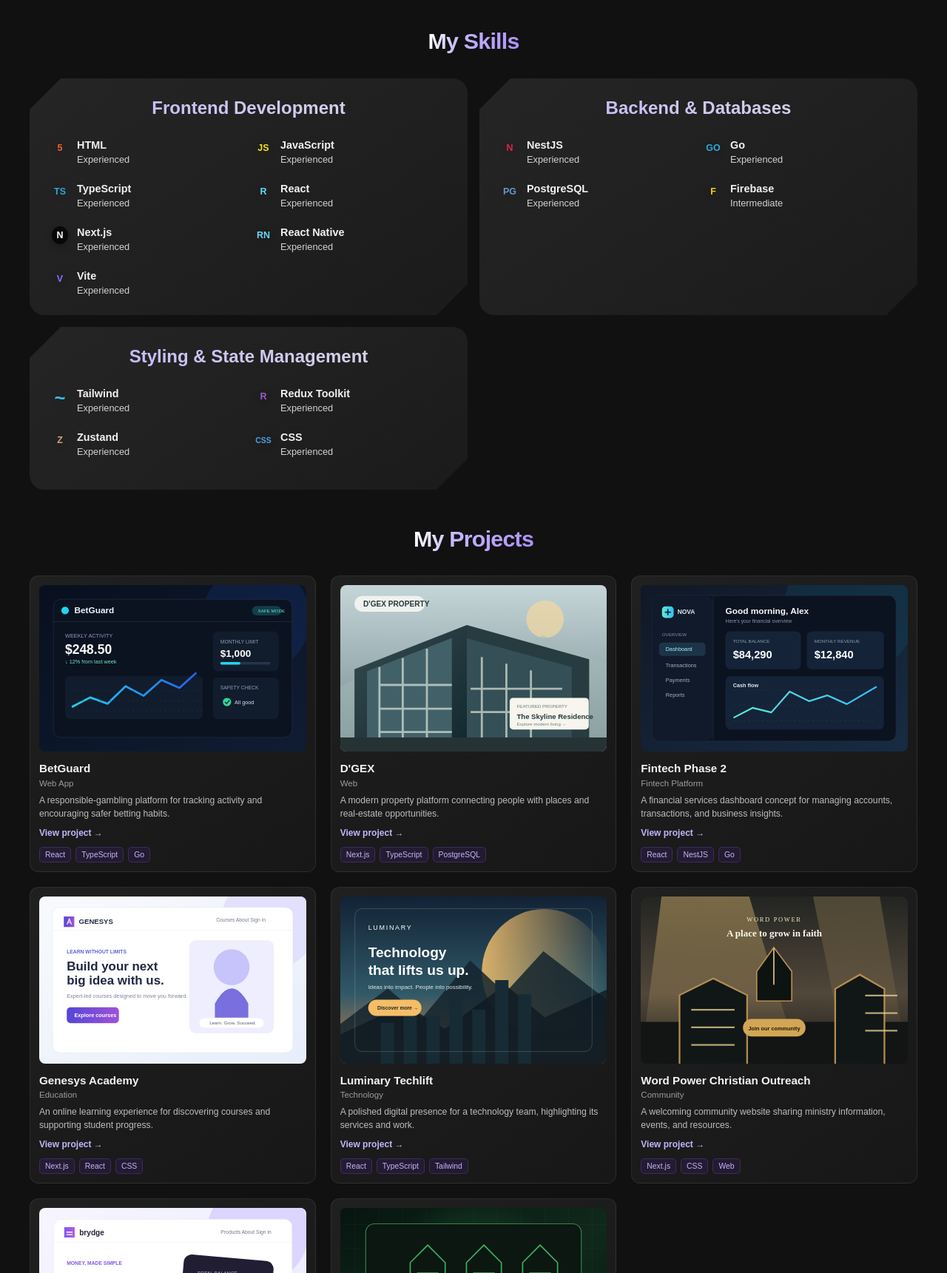
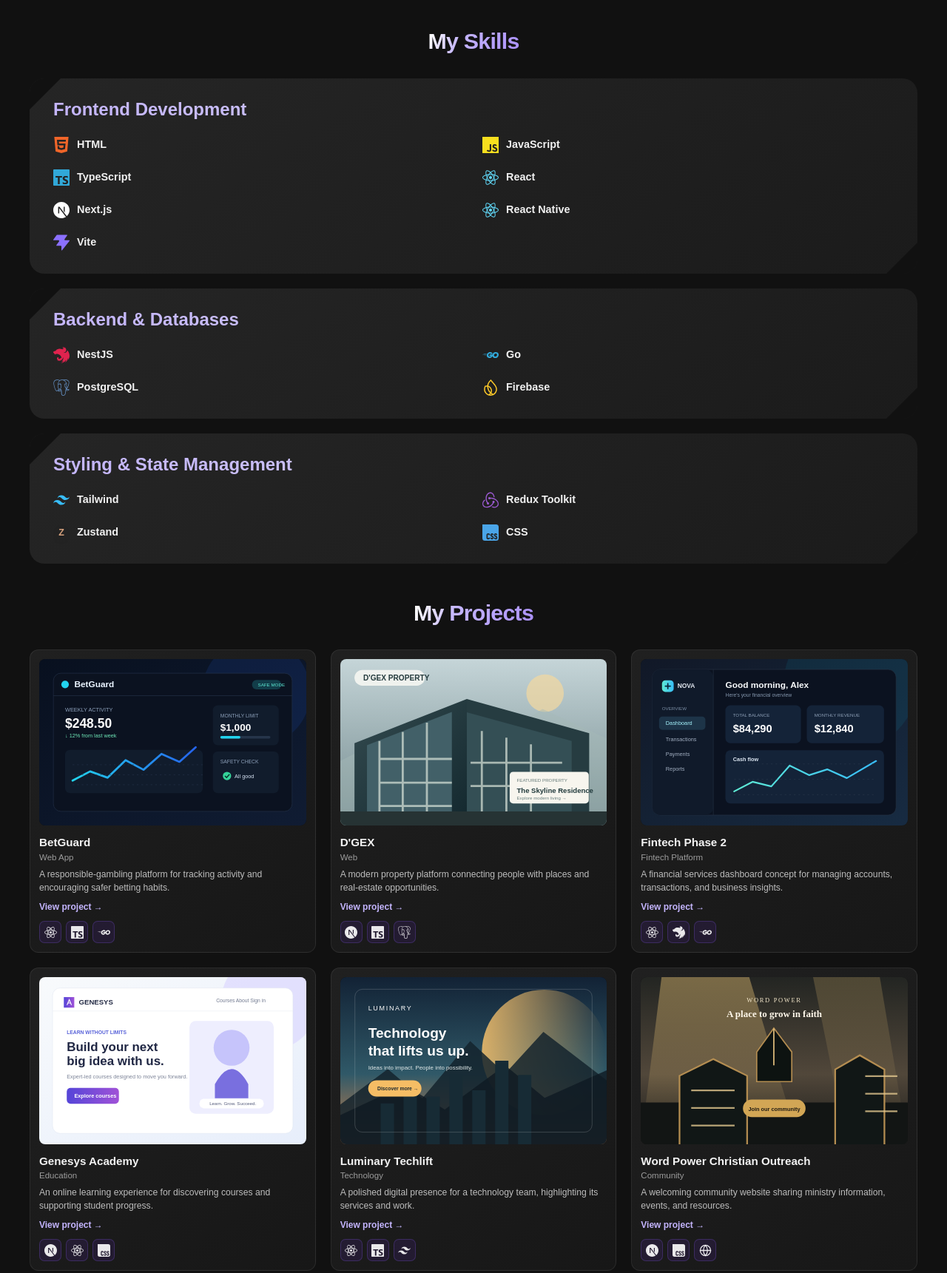
Before and after one commit to hoangthang4167/Thang-Nguyen-Portfolio, a plain HTML site: page index.html in a window 1280 px wide. Shown: the part 1740-3461 px from the top of the page at 74% size. Drawn offline with Linux system fonts and the light colour scheme.

Commit message:
update and fix global, icon

```diff
--- a/css/sections/hero-about.css
+++ b/css/sections/hero-about.css
@@ -122,10 +122,9 @@
 
 @media (max-width: 640px) {
     .hero {
-        width: 100vw;
         height: calc(100vh - 80px);
         height: calc(100svh - 80px);
-        margin-left: calc(50% - 50vw);
+        margin-inline: -16px;
         grid-template-columns: minmax(0, 1fr);
         align-items: start;
     }
--- a/css/sections/projects.css
+++ b/css/sections/projects.css
@@ -96,12 +96,22 @@
 }
 
 .project-card__technology {
-    padding: 4px 7px;
+    display: grid;
+    width: 30px;
+    height: 30px;
+    place-items: center;
     border: 1px solid rgba(139, 92, 246, 0.24);
-    border-radius: 5px;
+    border-radius: 7px;
     background: rgba(109, 40, 217, 0.12);
-    color: #c4b5fd;
-    font-size: 0.65rem;
+}
+
+.project-card__technology img {
+    display: block;
+    width: 17px;
+    height: 17px;
+    object-fit: contain;
+    filter: brightness(0) invert(1);
+    opacity: 0.9;
 }
 
 @media (max-width: 640px) {
@@ -145,7 +155,4 @@
         font-size: 0.95rem;
     }
 
-    .project-card__technology {
-        font-size: 0.78rem;
-    }
 }
--- a/css/sections/skills.css
+++ b/css/sections/skills.css
@@ -5,8 +5,8 @@
 .skills__grid {
     display: grid;
     width: 100%;
-    grid-template-columns: repeat(2, minmax(0, 1fr));
-    gap: 16px;
+    grid-template-columns: minmax(0, 1fr);
+    gap: 20px;
     margin: 0;
     perspective: 1200px;
 }
@@ -14,8 +14,8 @@
 .skills__category {
     position: relative;
     isolation: isolate;
-    min-height: 220px;
-    padding: 26px 30px;
+    min-height: 0;
+    padding: 28px 32px;
     overflow: hidden;
     border-radius: 20px;
     background: linear-gradient(145deg, #252525, #1b1b1b);
@@ -58,13 +58,13 @@
 }
 
 .skills__category-title {
-    margin-bottom: 28px;
+    margin-bottom: 20px;
     background: linear-gradient(90deg, #c4b5fd, #d7d9e3);
     background-clip: text;
     color: transparent;
     font-size: 1.5rem;
     font-weight: 700;
-    text-align: center;
+    text-align: left;
     transform: translateZ(18px);
     -webkit-background-clip: text;
 }
@@ -72,15 +72,16 @@
 .skills__list {
     display: grid;
     grid-template-columns: repeat(2, minmax(0, 1fr));
-    gap: 24px 18px;
+    gap: 16px 24px;
     list-style: none;
 }
 
 .skills__item {
     display: flex;
     min-width: 0;
-    align-items: flex-start;
-    gap: 12px;
+    align-items: center;
+    gap: 10px;
+    padding: 2px 0;
     transform: translateZ(10px);
     transition: transform 300ms ease;
 }
@@ -143,8 +144,6 @@
 }
 
 .skills__item-icon--next {
-    border-radius: 50%;
-    background: #080808;
     color: #fff;
 }
 
@@ -166,7 +165,6 @@
 
 .skills__item-icon--tailwind {
     color: #38bdf8;
-    font-size: 1.6rem;
 }
 
 .skills__item-icon--redux {
@@ -179,23 +177,93 @@
 
 .skills__item-icon--css {
     color: #4aa5e8;
-    font-size: 0.65rem;
+}
+
+.skills__item-icon:not(.skills__item-icon--zustand) {
+    background-color: currentColor;
+    mask-position: center;
+    mask-repeat: no-repeat;
+    mask-size: contain;
+    -webkit-mask-position: center;
+    -webkit-mask-repeat: no-repeat;
+    -webkit-mask-size: contain;
+}
+
+.skills__item-icon--html {
+    mask-image: url("../../assets/images/skills/html5.svg");
+    -webkit-mask-image: url("../../assets/images/skills/html5.svg");
+}
+
+.skills__item-icon--javascript {
+    mask-image: url("../../assets/images/skills/javascript.svg");
+    -webkit-mask-image: url("../../assets/images/skills/javascript.svg");
+}
+
+.skills__item-icon--typescript {
+    mask-image: url("../../assets/images/skills/typescript.svg");
+    -webkit-mask-image: url("../../assets/images/skills/typescript.svg");
+}
+
+.skills__item-icon--react,
+.skills__item-icon--native {
+    mask-image: url("../../assets/images/skills/react.svg");
+    -webkit-mask-image: url("../../assets/images/skills/react.svg");
+}
+
+.skills__item-icon--next {
+    mask-image: url("../../assets/images/skills/nextdotjs.svg");
+    -webkit-mask-image: url("../../assets/images/skills/nextdotjs.svg");
+}
+
+.skills__item-icon--vite {
+    mask-image: url("../../assets/images/skills/vite.svg");
+    -webkit-mask-image: url("../../assets/images/skills/vite.svg");
+}
+
+.skills__item-icon--nestjs {
+    mask-image: url("../../assets/images/skills/nestjs.svg");
+    -webkit-mask-image: url("../../assets/images/skills/nestjs.svg");
+}
+
+.skills__item-icon--go {
+    mask-image: url("../../assets/images/skills/go.svg");
+    -webkit-mask-image: url("../../assets/images/skills/go.svg");
+}
+
+.skills__item-icon--postgres {
+    mask-image: url("../../assets/images/skills/postgresql.svg");
+    -webkit-mask-image: url("../../assets/images/skills/postgresql.svg");
+}
+
+.skills__item-icon--firebase {
+    mask-image: url("../../assets/images/skills/firebase.svg");
+    -webkit-mask-image: url("../../assets/images/skills/firebase.svg");
+}
+
+.skills__item-icon--tailwind {
+    mask-image: url("../../assets/images/skills/tailwindcss.svg");
+    -webkit-mask-image: url("../../assets/images/skills/tailwindcss.svg");
+}
+
+.skills__item-icon--redux {
+    mask-image: url("../../assets/images/skills/redux.svg");
+    -webkit-mask-image: url("../../assets/images/skills/redux.svg");
+}
+
+.skills__item-icon--css {
+    mask-image: url("../../assets/images/skills/css.svg");
+    -webkit-mask-image: url("../../assets/images/skills/css.svg");
 }
 
 .skills__item-info {
-    display: grid;
-    gap: 4px;
+    min-width: 0;
 }
 
 .skills__item-name {
     color: #f1f1f1;
     font-size: 0.9rem;
     font-weight: 700;
-}
-
-.skills__item-level {
-    color: #d2d2d2;
-    font-size: 0.8rem;
+    line-height: 1.35;
 }
 
 @media (max-width: 640px) {
@@ -205,60 +273,54 @@
 
     .skills__grid {
         grid-template-columns: minmax(0, 1fr);
-        gap: 28px;
+        gap: 16px;
         perspective: none;
     }
 
     .skills__category {
         min-height: 0;
-        padding: 26px 22px;
+        padding: 22px 18px;
         border-radius: 20px;
         background: linear-gradient(145deg, #252733, #191d27);
     }
 
     .skills__category-title {
-        margin-bottom: 24px;
+        margin-bottom: 16px;
         font-family: "Segoe UI", Arial, Helvetica, sans-serif;
-        font-size: clamp(1.65rem, 7vw, 2rem);
+        font-size: clamp(1.05rem, 4vw, 1.4rem);
         font-weight: 750;
         letter-spacing: -0.035em;
         text-align: left;
         transform: none;
     }
 
-    .skills__list {
-        gap: 20px 14px;
-    }
-
     .skills__item {
-        gap: 10px;
+        gap: 8px;
         transform: none;
     }
 
     .skills__item-icon {
-        width: 24px;
-        min-width: 24px;
-        font-size: 0.85rem;
+        width: 20px;
+        min-width: 20px;
+        font-size: 0.75rem;
     }
 
     .skills__item-name {
         font-family: "Segoe UI", Arial, Helvetica, sans-serif;
-        font-size: 1rem;
-    }
-
-    .skills__item-level {
-        font-family: "Segoe UI", Arial, Helvetica, sans-serif;
-        font-size: 0.9rem;
+        font-size: clamp(0.78rem, 3.5vw, 0.9rem);
     }
 }
 
 @media (max-width: 380px) {
     .skills__category {
-        padding-inline: 18px;
+        padding: 16px 12px;
     }
 
-    .skills__list {
-        grid-template-columns: minmax(0, 1fr);
-        gap: 16px;
+    .skills__category-title {
+        font-size: 1rem;
+    }
+
+    .skills__item-name {
+        font-size: 0.76rem;
     }
 }
--- a/index.html
+++ b/index.html
@@ -237,52 +237,45 @@
                 <h3 class="skills__category-title">Frontend Development</h3>
                 <ul class="skills__list">
                     <li class="skills__item">
-                        <span class="skills__item-icon skills__item-icon--html" aria-hidden="true">5</span>
+                        <span class="skills__item-icon skills__item-icon--html" aria-hidden="true"></span>
                         <div class="skills__item-info">
                             <span class="skills__item-name">HTML</span>
-                            <span class="skills__item-level">Experienced</span>
                         </div>
                     </li>
                     <li class="skills__item">
-                        <span class="skills__item-icon skills__item-icon--javascript" aria-hidden="true">JS</span>
+                        <span class="skills__item-icon skills__item-icon--javascript" aria-hidden="true"></span>
                         <div class="skills__item-info">
                             <span class="skills__item-name">JavaScript</span>
-                            <span class="skills__item-level">Experienced</span>
                         </div>
                     </li>
                     <li class="skills__item">
-                        <span class="skills__item-icon skills__item-icon--typescript" aria-hidden="true">TS</span>
+                        <span class="skills__item-icon skills__item-icon--typescript" aria-hidden="true"></span>
                         <div class="skills__item-info">
                             <span class="skills__item-name">TypeScript</span>
-                            <span class="skills__item-level">Experienced</span>
                         </div>
                     </li>
                     <li class="skills__item">
-                        <span class="skills__item-icon skills__item-icon--react" aria-hidden="true">R</span>
+                        <span class="skills__item-icon skills__item-icon--react" aria-hidden="true"></span>
                         <div class="skills__item-info">
                             <span class="skills__item-name">React</span>
-                            <span class="skills__item-level">Experienced</span>
                         </div>
                     </li>
                     <li class="skills__item">
-                        <span class="skills__item-icon skills__item-icon--next" aria-hidden="true">N</span>
+                        <span class="skills__item-icon skills__item-icon--next" aria-hidden="true"></span>
                         <div class="skills__item-info">
                             <span class="skills__item-name">Next.js</span>
-                            <span class="skills__item-level">Experienced</span>
                         </div>
                     </li>
                     <li class="skills__item">
-                        <span class="skills__item-icon skills__item-icon--native" aria-hidden="true">RN</span>
+                        <span class="skills__item-icon skills__item-icon--native" aria-hidden="true"></span>
                         <div class="skills__item-info">
                             <span class="skills__item-name">React Native</span>
-                            <span class="skills__item-level">Experienced</span>
                         </div>
                     </li>
                     <li class="skills__item">
-                        <span class="skills__item-icon skills__item-icon--vite" aria-hidden="true">V</span>
+                        <span class="skills__item-icon skills__item-icon--vite" aria-hidden="true"></span>
                         <div class="skills__item-info">
                             <span class="skills__item-name">Vite</span>
-                            <span class="skills__item-level">Experienced</span>
                         </div>
                     </li>
                 </ul>
@@ -291,31 +284,27 @@
                 <h3 class="skills__category-title">Backend &amp; Databases</h3>
                 <ul class="skills__list">
                     <li class="skills__item">
-                        <span class="skills__item-icon skills__item-icon--nestjs" aria-hidden="true">N</span>
+                        <span class="skills__item-icon skills__item-icon--nestjs" aria-hidden="true"></span>
                         <div class="skills__item-info">
                             <span class="skills__item-name">NestJS</span>
-                            <span class="skills__item-level">Experienced</span>
                         </div>
                     </li>
                     <li class="skills__item">
-                        <span class="skills__item-icon skills__item-icon--go" aria-hidden="true">GO</span>
+                        <span class="skills__item-icon skills__item-icon--go" aria-hidden="true"></span>
                         <div class="skills__item-info">
                             <span class="skills__item-name">Go</span>
-                            <span class="skills__item-level">Experienced</span>
                         </div>
                     </li>
                     <li class="skills__item">
-                        <span class="skills__item-icon skills__item-icon--postgres" aria-hidden="true">PG</span>
+                        <span class="skills__item-icon skills__item-icon--postgres" aria-hidden="true"></span>
                         <div class="skills__item-info">
                             <span class="skills__item-name">PostgreSQL</span>
-                            <span class="skills__item-level">Experienced</span>
                         </div>
                     </li>
                     <li class="skills__item">
-                        <span class="skills__item-icon skills__item-icon--firebase" aria-hidden="true">F</span>
+                        <span class="skills__item-icon skills__item-icon--firebase" aria-hidden="true"></span>
                         <div class="skills__item-info">
                             <span class="skills__item-name">Firebase</span>
-                            <span class="skills__item-level">Intermediate</span>
                         </div>
                     </li>
                 </ul>
@@ -324,31 +313,27 @@
                 <h3 class="skills__category-title">Styling &amp; State Management</h3>
                 <ul class="skills__list">
                     <li class="skills__item">
-                        <span class="skills__item-icon skills__item-icon--tailwind" aria-hidden="true">~</span>
+                        <span class="skills__item-icon skills__item-icon--tailwind" aria-hidden="true"></span>
                         <div class="skills__item-info">
                             <span class="skills__item-name">Tailwind</span>
-                            <span class="skills__item-level">Experienced</span>
                         </div>
                     </li>
                     <li class="skills__item">
-                        <span class="skills__item-icon skills__item-icon--redux" aria-hidden="true">R</span>
+                        <span class="skills__item-icon skills__item-icon--redux" aria-hidden="true"></span>
                         <div class="skills__item-info">
                             <span class="skills__item-name">Redux Toolkit</span>
-                            <span class="skills__item-level">Experienced</span>
                         </div>
                     </li>
                     <li class="skills__item">
                         <span class="skills__item-icon skills__item-icon--zustand" aria-hidden="true">Z</span>
                         <div class="skills__item-info">
                             <span class="skills__item-name">Zustand</span>
-                            <span class="skills__item-level">Experienced</span>
                         </div>
                     </li>
                     <li class="skills__item">
-                        <span class="skills__item-icon skills__item-icon--css" aria-hidden="true">CSS</span>
+                        <span class="skills__item-icon skills__item-icon--css" aria-hidden="true"></span>
                         <div class="skills__item-info">
                             <span class="skills__item-name">CSS</span>
-                            <span class="skills__item-level">Experienced</span>
                         </div>
                     </li>
                 </ul>
@@ -370,9 +355,9 @@
                         encouraging safer betting habits.</p>
                     <a href="#projects" class="project-card__link">View project <span aria-hidden="true">→</span></a>
                     <ul class="project-card__technologies" aria-label="Project technologies">
-                        <li class="project-card__technology">React</li>
-                        <li class="project-card__technology">TypeScript</li>
-                        <li class="project-card__technology">Go</li>
+                        <li class="project-card__technology" aria-label="React" title="React"><img src="assets/images/skills/react.svg" alt="" aria-hidden="true"></li>
+                        <li class="project-card__technology" aria-label="TypeScript" title="TypeScript"><img src="assets/images/skills/typescript.svg" alt="" aria-hidden="true"></li>
+                        <li class="project-card__technology" aria-label="Go" title="Go"><img src="assets/images/skills/go.svg" alt="" aria-hidden="true"></li>
                     </ul>
                 </div>
             </article>
@@ -388,9 +373,9 @@
                         real-estate opportunities.</p>
                     <a href="#projects" class="project-card__link">View project <span aria-hidden="true">→</span></a>
                     <ul class="project-card__technologies" aria-label="Project technologies">
-                        <li class="project-card__technology">Next.js</li>
-                        <li class="project-card__technology">TypeScript</li>
-                        <li class="project-card__technology">PostgreSQL</li>
+                        <li class="project-card__technology" aria-label="Next.js" title="Next.js"><img src="assets/images/skills/nextdotjs.svg" alt="" aria-hidden="true"></li>
+                        <li class="project-card__technology" aria-label="TypeScript" title="TypeScript"><img src="assets/images/skills/typescript.svg" alt="" aria-hidden="true"></li>
+                        <li class="project-card__technology" aria-label="PostgreSQL" title="PostgreSQL"><img src="assets/images/skills/postgresql.svg" alt="" aria-hidden="true"></li>
                     </ul>
                 </div>
             </article>
@@ -406,9 +391,9 @@
                         transactions, and business insights.</p>
                     <a href="#projects" class="project-card__link">View project <span aria-hidden="true">→</span></a>
                     <ul class="project-card__technologies" aria-label="Project technologies">
-                        <li class="project-card__technology">React</li>
-                        <li class="project-card__technology">NestJS</li>
-                        <li class="project-card__technology">Go</li>
+                        <li class="project-card__technology" aria-label="React" title="React"><img src="assets/images/skills/react.svg" alt="" aria-hidden="true"></li>
+                        <li class="project-card__technology" aria-label="NestJS" title="NestJS"><img src="assets/images/skills/nestjs.svg" alt="" aria-hidden="true"></li>
+                        <li class="project-card__technology" aria-label="Go" title="Go"><img src="assets/images/skills/go.svg" alt="" aria-hidden="true"></li>
                     </ul>
                 </div>
             </article>
@@ -424,9 +409,9 @@
                         supporting student progress.</p>
                     <a href="#projects" class="project-card__link">View project <span aria-hidden="true">→</span></a>
                     <ul class="project-card__technologies" aria-label="Project technologies">
-                        <li class="project-card__technology">Next.js</li>
-                        <li class="project-card__technology">React</li>
-                        <li class="project-card__technology">CSS</li>
+                        <li class="project-card__technology" aria-label="Next.js" title="Next.js"><img src="assets/images/skills/nextdotjs.svg" alt="" aria-hidden="true"></li>
+                        <li class="project-card__technology" aria-label="React" title="React"><img src="assets/images/skills/react.svg" alt="" aria-hidden="true"></li>
+                        <li class="project-card__technology" aria-label="CSS" title="CSS"><img src="assets/images/skills/css.svg" alt="" aria-hidden="true"></li>
                     </ul>
                 </div>
             </article>
@@ -442,9 +427,9 @@
                         its services and work.</p>
                     <a href="#projects" class="project-card__link">View project <span aria-hidden="true">→</span></a>
                     <ul class="project-card__technologies" aria-label="Project technologies">
-                        <li class="project-card__technology">React</li>
-                        <li class="project-card__technology">TypeScript</li>
-                        <li class="project-card__technology">Tailwind</li>
+                        <li class="project-card__technology" aria-label="React" title="React"><img src="assets/images/skills/react.svg" alt="" aria-hidden="true"></li>
+                        <li class="project-card__technology" aria-label="TypeScript" title="TypeScript"><img src="assets/images/skills/typescript.svg" alt="" aria-hidden="true"></li>
+                        <li class="project-card__technology" aria-label="Tailwind" title="Tailwind"><img src="assets/images/skills/tailwindcss.svg" alt="" aria-hidden="true"></li>
                     </ul>
                 </div>
             </article>
@@ -460,9 +445,9 @@
                         events, and resources.</p>
                     <a href="#projects" class="project-card__link">View project <span aria-hidden="true">→</span></a>
                     <ul class="project-card__technologies" aria-label="Project technologies">
-                        <li class="project-card__technology">Next.js</li>
-                        <li class="project-card__technology">CSS</li>
-                        <li class="project-card__technology">Web</li>
+                        <li class="project-card__technology" aria-label="Next.js" title="Next.js"><img src="assets/images/skills/nextdotjs.svg" alt="" aria-hidden="true"></li>
+                        <li class="project-card__technology" aria-label="CSS" title="CSS"><img src="assets/images/skills/css.svg" alt="" aria-hidden="true"></li>
+                        <li class="project-card__technology" aria-label="Web" title="Web"><img src="assets/images/icons/globe.svg" alt="" aria-hidden="true"></li>
                     </ul>
                 </div>
             </article>
@@ -478,9 +463,9 @@
                         experiences together in one place.</p>
                     <a href="#projects" class="project-card__link">View project <span aria-hidden="true">→</span></a>
                     <ul class="project-card__technologies" aria-label="Project technologies">
-                        <li class="project-card__technology">React</li>
-                        <li class="project-card__technology">Go</li>
-                        <li class="project-card__technology">PostgreSQL</li>
+                        <li class="project-card__technology" aria-label="React" title="React"><img src="assets/images/skills/react.svg" alt="" aria-hidden="true"></li>
+                        <li class="project-card__technology" aria-label="Go" title="Go"><img src="assets/images/skills/go.svg" alt="" aria-hidden="true"></li>
+                        <li class="project-card__technology" aria-label="PostgreSQL" title="PostgreSQL"><img src="assets/images/skills/postgresql.svg" alt="" aria-hidden="true"></li>
                     </ul>
                 </div>
             </article>
@@ -496,9 +481,9 @@
                         priorities, and staying focused.</p>
                     <a href="#projects" class="project-card__link">View project <span aria-hidden="true">→</span></a>
                     <ul class="project-card__technologies" aria-label="Project technologies">
-                        <li class="project-card__technology">React</li>
-                        <li class="project-card__technology">TypeScript</li>
-                        <li class="project-card__technology">CSS</li>
+                        <li class="project-card__technology" aria-label="React" title="React"><img src="assets/images/skills/react.svg" alt="" aria-hidden="true"></li>
+                        <li class="project-card__technology" aria-label="TypeScript" title="TypeScript"><img src="assets/images/skills/typescript.svg" alt="" aria-hidden="true"></li>
+                        <li class="project-card__technology" aria-label="CSS" title="CSS"><img src="assets/images/skills/css.svg" alt="" aria-hidden="true"></li>
                     </ul>
                 </div>
             </article>
```
Also changed, not shown: js/testimonials-carousel.js (+8 -1 lines), assets/images/icons/globe.svg (added), assets/images/skills/css.svg (added), assets/images/skills/firebase.svg (added), assets/images/skills/go.svg (added), assets/images/skills/html5.svg (added), assets/images/skills/javascript.svg (added), assets/images/skills/nestjs.svg (added), assets/images/skills/nextdotjs.svg (added), assets/images/skills/postgresql.svg (added), assets/images/skills/react.svg (added), assets/images/skills/redux.svg (added), assets/images/skills/tailwindcss.svg (added), assets/images/skills/typescript.svg (added), 1 more files.
